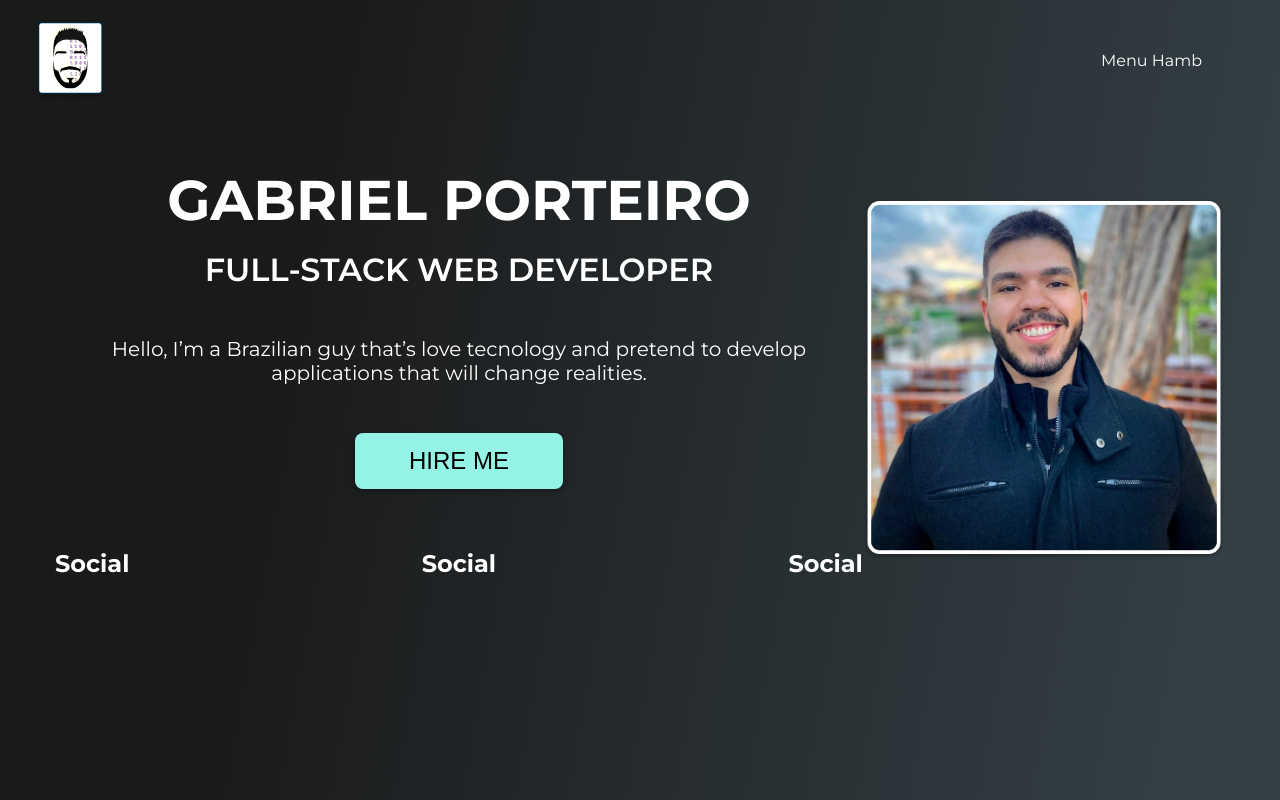
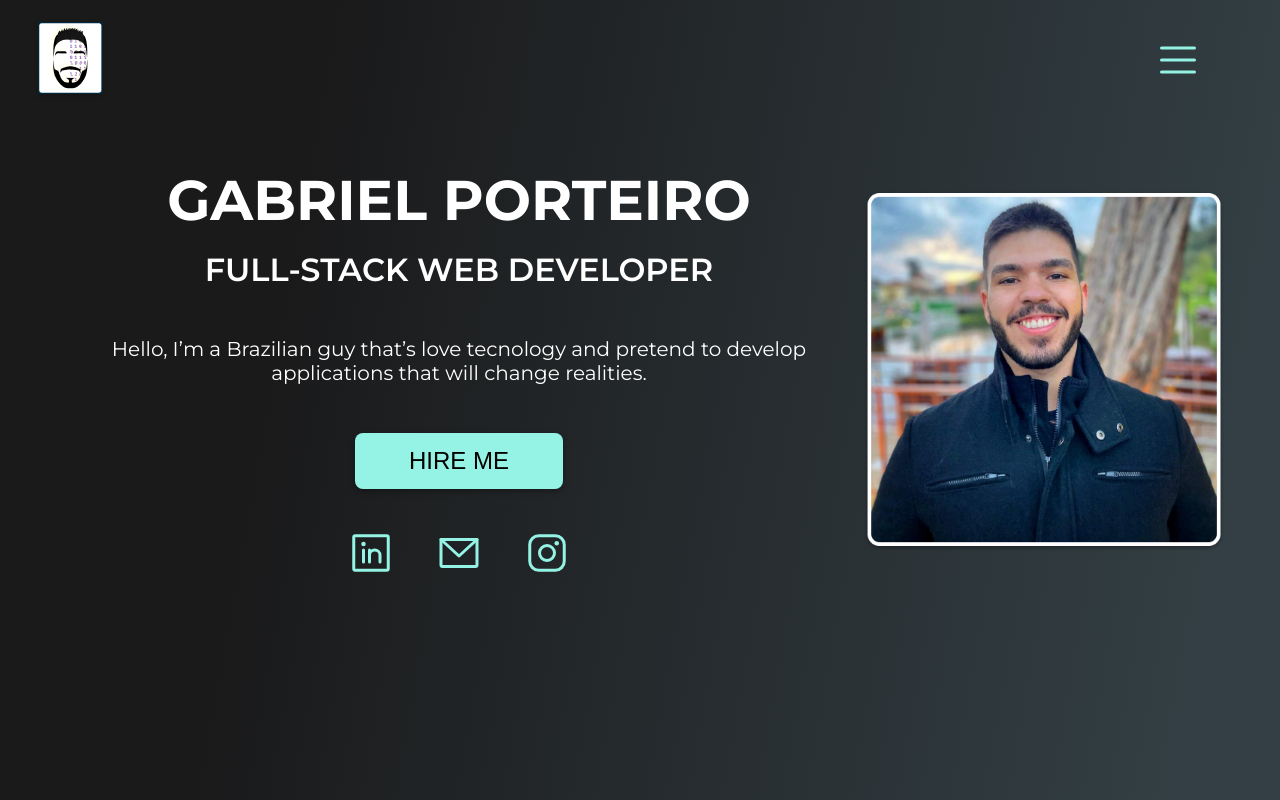
Before and after one commit to GportDev/gportdev-portfolio, a React (Vite) app: page / in a window 1280 px wide. Built offline with nearby package versions, Linux system fonts and the light colour scheme.

Commit message:
[FEATURE] Icons added

```diff
--- a/package.json
+++ b/package.json
@@ -9,6 +9,7 @@
   },
   "dependencies": {
     "@types/styled-components": "^5.1.25",
+    "phosphor-react": "^1.4.1",
     "react": "^18.0.0",
     "react-dom": "^18.0.0",
     "react-router-dom": "^6.3.0",
--- a/src/Styles/Containers.ts
+++ b/src/Styles/Containers.ts
@@ -1,43 +1,45 @@
-import styled from "styled-components";
+import styled from 'styled-components';
 
 export const PageContainer = styled.div`
   max-width: 1170px;
   padding: 0 2rem;
   margin: 0 auto;
-`
+`;
 
 /* --- HERO --- */
 export const HeroSection = styled.section`
   display: flex;
   text-align: center;
-  @media(max-width: 800px) {
+  @media (max-width: 800px) {
     flex-direction: column;
     align-items: center;
   }
-`
+`;
 
 export const HeroContent = styled.div`
   display: flex;
   flex-direction: column;
-`
+  align-items: center;
+`;
 
 export const HeroSocialContent = styled.div`
   display: flex;
   justify-content: space-between;
   margin: 2.5rem 0;
-`
+  gap: 2.5rem;
+`;
 
 export const HeroImgContainer = styled.div`
   display: flex;
   justify-content: center;
   align-items: center;
-  @media(max-width: 800px) {
+  @media (max-width: 800px) {
     display: flex;
     justify-content: center;
     align-items: center;
   }
-`
+`;
 
 export const HeroImg = styled.img`
   max-width: 100%;
-`
+`;
--- /dev/null
+++ b/src/Styles/Icons.ts
@@ -0,0 +1,46 @@
+import styled from 'styled-components';
+import { LinkedinLogo, EnvelopeSimple, InstagramLogo, List } from 'phosphor-react';
+
+export const LinkIcon = styled.a`
+  text-decoration: none;
+`;
+
+export const Linkdein = styled(LinkedinLogo)`
+  cursor: pointer;
+  color: var(--lightBlue);
+  :hover {
+    color: rgb(202, 242, 256);
+    filter: drop-shadow(0px 0px 16px rgba(148, 243, 228, 0.85));
+    transition: 0.2s ease;
+  }
+`;
+
+export const Mail = styled(EnvelopeSimple)`
+  cursor: pointer;
+  color: var(--lightBlue);
+  :hover {
+    color: rgb(202, 242, 256);
+    filter: drop-shadow(0px 0px 16px rgba(148, 243, 228, 0.85));
+    transition: 0.2s ease;
+  }
+`;
+
+export const Instagram = styled(InstagramLogo)`
+  cursor: pointer;
+  color: var(--lightBlue);
+  :hover {
+    color: rgb(202, 242, 256);
+    filter: drop-shadow(0px 0px 16px rgba(148, 243, 228, 0.85));
+    transition: 0.2s ease;
+  }
+`;
+
+export const MenuHamb = styled(List)`
+  cursor: pointer;
+  color: var(--lightBlue);
+  :hover {
+    color: rgb(202, 242, 256);
+    filter: drop-shadow(0px 0px 16px rgba(148, 243, 228, 0.85));
+    transition: 0.2s ease;
+  }
+`;
--- a/src/components/Button/styles.ts
+++ b/src/components/Button/styles.ts
@@ -1,10 +1,9 @@
-import styled from "styled-components"
+import styled from 'styled-components';
 
 export const ButtonContainer = styled.div`
   display: flex;
   justify-content: center;
-
-`
+`;
 
 export const ButtonElement = styled.button`
   width: 13rem;
@@ -21,11 +20,11 @@ export const ButtonElement = styled.button`
   cursor: pointer;
 
   :hover {
-    font-weight: 600;
-    color: #FFF;
+    font-weight: 700;
+    color: #fff;
     background-color: var(--aquaGreen);
     text-shadow: 0px 0px 8px rgba(256, 256, 256, 0.25);
     box-shadow: var(--simpleShadow), 0px 0px 24px rgba(148, 243, 228, 0.35);
     transition: 0.2s ease;
   }
-`
+`;
--- a/src/components/GlobalStyle/GlobalStyle.ts
+++ b/src/components/GlobalStyle/GlobalStyle.ts
@@ -1,4 +1,4 @@
-import { createGlobalStyle } from "styled-components"
+import { createGlobalStyle } from 'styled-components';
 
 export const GlobalStyle = createGlobalStyle`
   html {
@@ -41,4 +41,4 @@ export const GlobalStyle = createGlobalStyle`
     /* --EFFECTS-- */
     --simpleShadow: 0px 2px 6px rgba(0, 0, 0, 0.35);
   }
-`
+`;
--- a/src/components/Header/Header.tsx
+++ b/src/components/Header/Header.tsx
@@ -2,12 +2,13 @@ import React from 'react';
 import { HeaderContainer, HeaderLogo } from './styles';
 
 import Logo from '../../assets/Logo_quadrado.png';
+import { MenuHamb } from '../../Styles/Icons';
 
 const Header = () => {
   return (
     <HeaderContainer>
       <HeaderLogo src={Logo} />
-      <p>Menu Hamb</p>
+      <MenuHamb size="48" weight="regular" />
     </HeaderContainer>
   );
 };
--- a/src/templates/Hero/Hero.tsx
+++ b/src/templates/Hero/Hero.tsx
@@ -3,6 +3,8 @@ import { HeroImg, HeroImgContainer, HeroSection, HeroContent, HeroSocialContent
 import { PlainText, Subtitle, Title } from '../../Styles/Typography';
 import HeroImage from '../../assets/HeroImage.png';
 import Button from '../../components/Button/Button';
+import { Instagram, Linkdein, LinkIcon, Mail } from '../../Styles/Icons';
+import { IconContext } from 'phosphor-react';
 
 const Hero = () => {
   return (
@@ -16,11 +18,20 @@ const Hero = () => {
         </PlainText>
 
         <Button Text="HIRE ME" Variant="solid" />
+        <HeroSocialContent>
+          <IconContext.Provider value={{ size: 48, weight: 'regular' }}>
+            <LinkIcon href="https://www.linkedin.com/in/gabriel-porteiro/" target="blanck">
+              <Linkdein />
+            </LinkIcon>
 
-        <HeroSocialContent>
-          <h2>Social</h2>
-          <h2>Social</h2>
-          <h2>Social</h2>
+            <LinkIcon href="mailto:gportdev@gmail.com" target="blanck">
+              <Mail />
+            </LinkIcon>
+
+            <LinkIcon href="https://www.instagram.com/gb_porteiro/" target="blanck">
+              <Instagram />
+            </LinkIcon>
+          </IconContext.Provider>
         </HeroSocialContent>
       </HeroContent>
 
```
Also changed, not shown: src/Styles/Typography.ts (+7 -7 lines), 1 other file (tests, documents, lock files or other folders).
